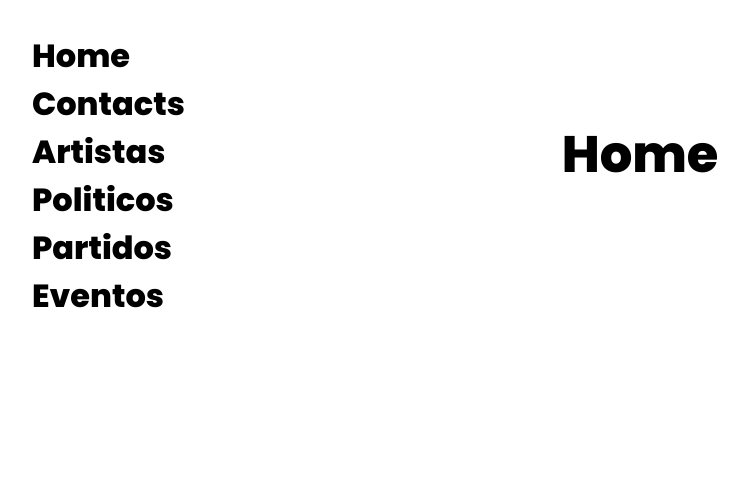
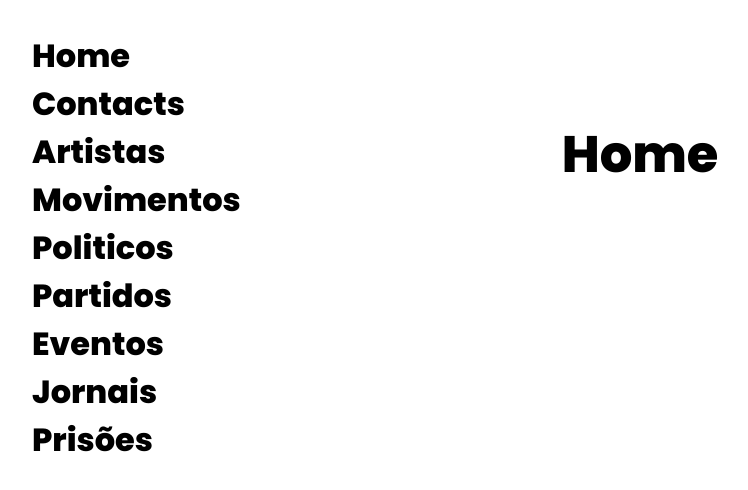
Before and after one commit to MiguelGarciaTH/25abril, a React (Vite) app in the folder arquivo-web-client/: page / in a window 1280 px wide. Shown: the top 490 px of the page, without its empty margins (0-748 px from the left). Built offline with nearby package versions, Linux system fonts and the light colour scheme.

Commit message:
feat(web): add all entities to navbar

```diff
--- a/arquivo-web-client/src/components/NavBar.jsx
+++ b/arquivo-web-client/src/components/NavBar.jsx
@@ -11,12 +11,17 @@ const NavBar = () => {
             <br />
             <Link className="navbar-link" to="/entity/ARTISTA">Artistas</Link>
             <br />
+            <Link className="navbar-link" to="/entity/MOVIMENTO">Movimentos</Link>
+            <br />
             <Link className="navbar-link" to="/entity/POLITICO">Politicos</Link>
             <br />
             <Link className="navbar-link" to="/entity/PARTIDO">Partidos</Link>
             <br />
             <Link className="navbar-link" to="/entity/EVENTO">Eventos</Link>
             <br />
+            <Link className="navbar-link" to="/entity/JORNAL">Jornais</Link>
+            <br />
+            <Link className="navbar-link" to="/entity/PRISAO">Prisões</Link>
         </nav>
     )
 }
```
